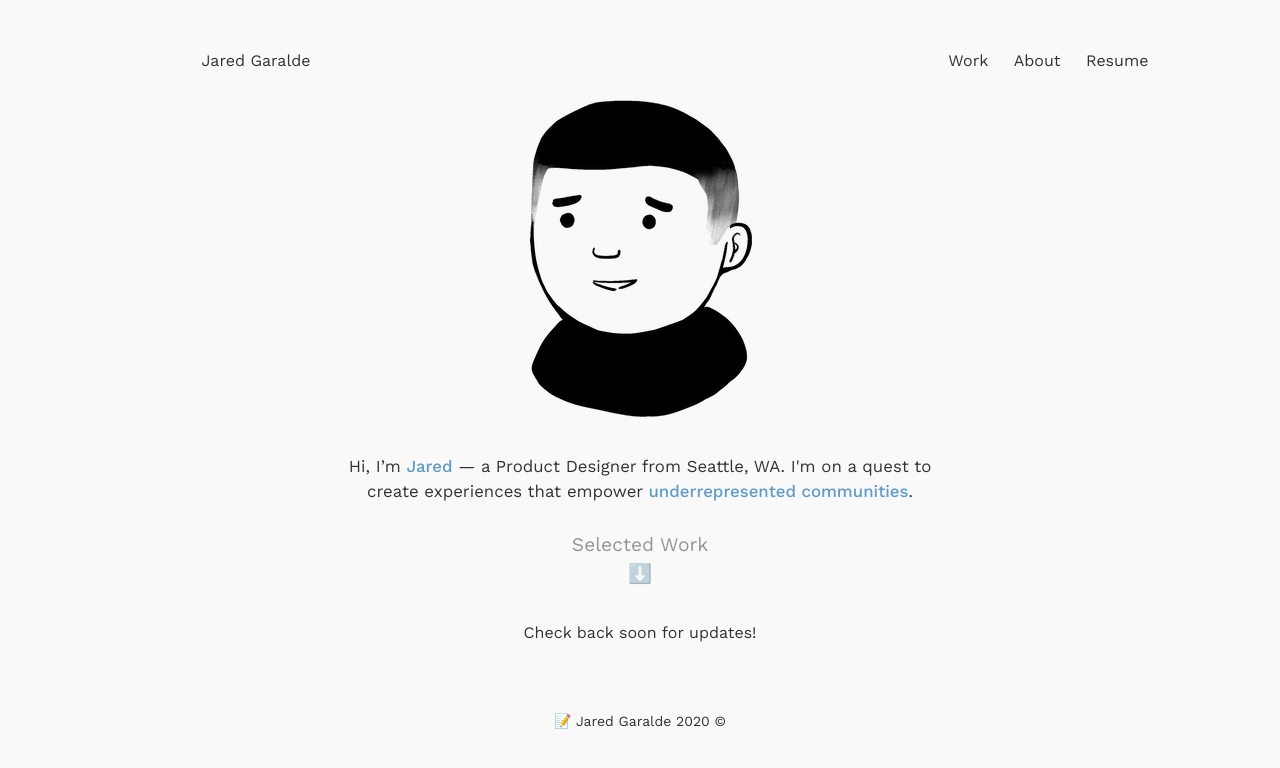
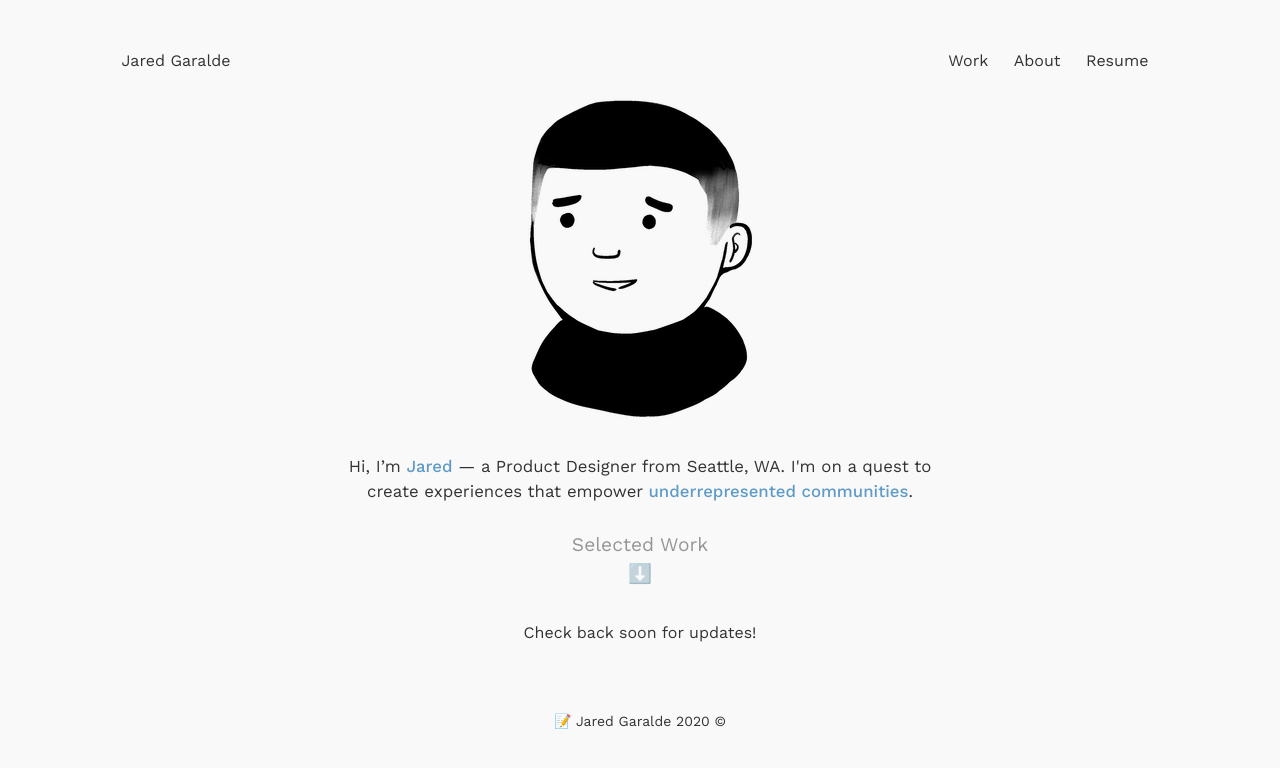
Before and after one commit to jared-garalde/jgaralde, a plain HTML site: page index.html in a window 1280 px wide. Drawn offline with nearby package versions, Linux system fonts and the light colour scheme.

Commit message:
Update style.css

```diff
--- a/assets/css/style.css
+++ b/assets/css/style.css
@@ -192,7 +192,7 @@ flex-grid .col{
 }
 
 #hamnav a.logo{
-    padding: 5em;
+    /* padding: 5em; */
     /* width: 19%;  */
     /* float: left; */
 }
```
